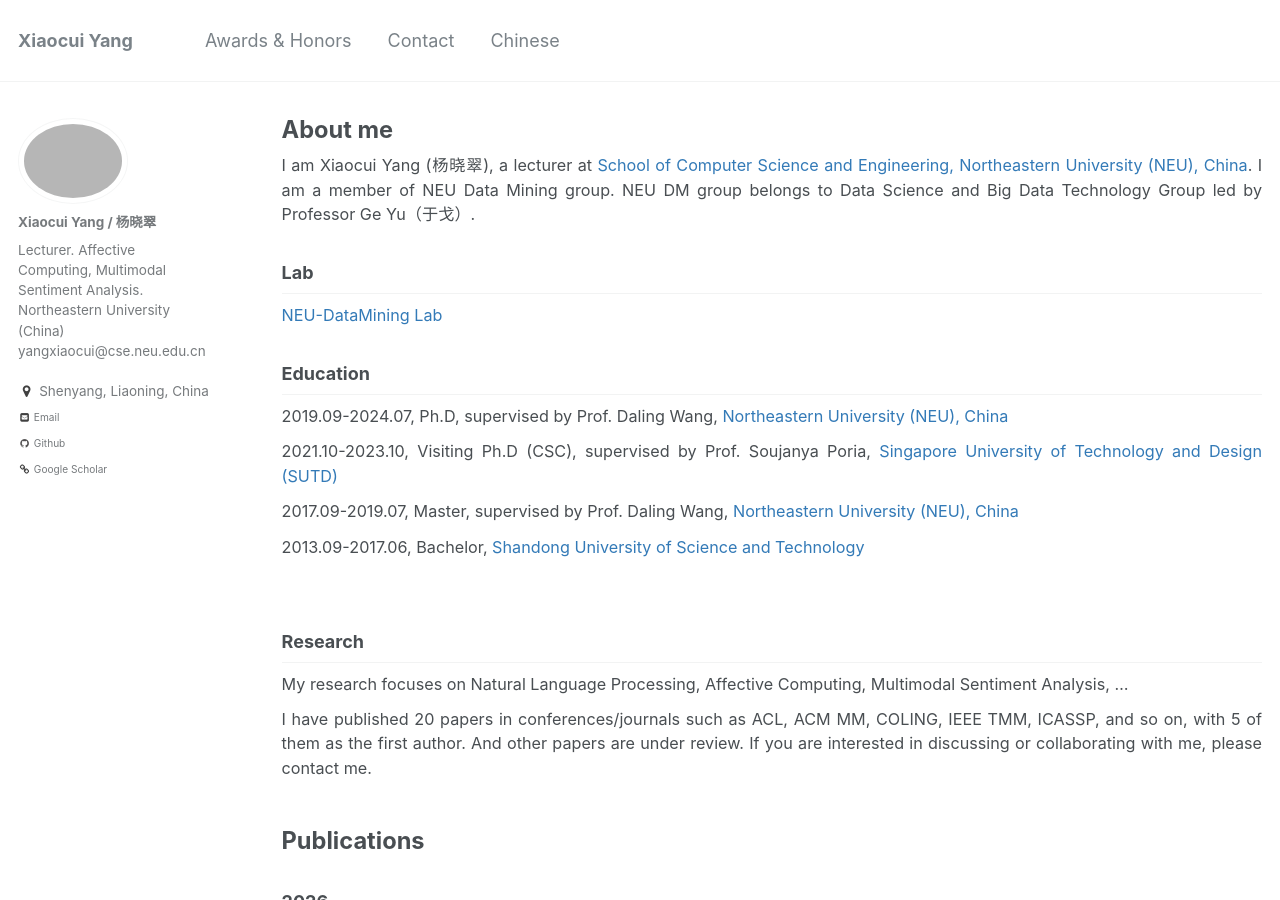
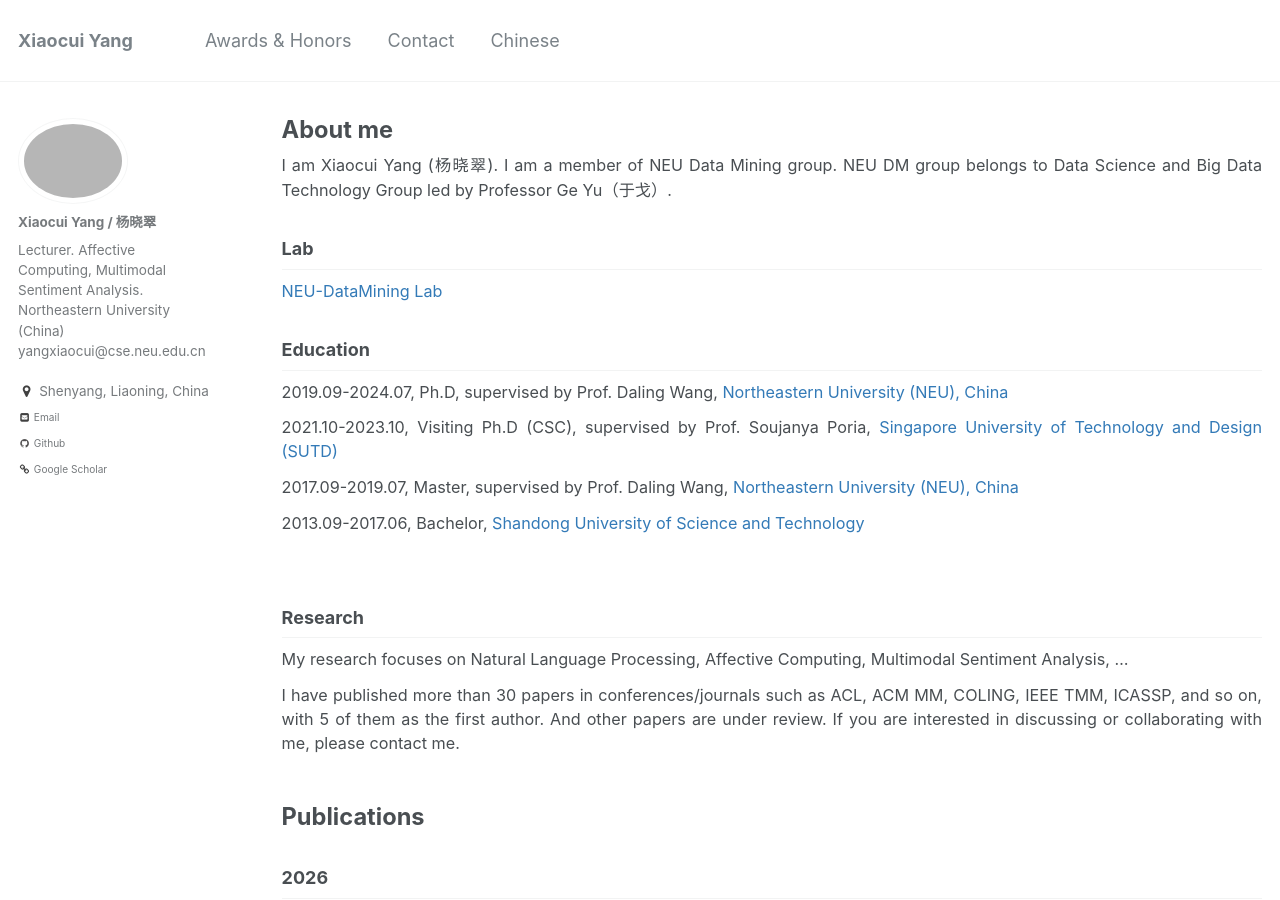
Before and after one commit to YangXiaocui1215/yangxiaocui1215.github.io, a Jekyll site: the page built from _pages/about.md, in a window 1280 px wide and 900 px high. Built offline with Jekyll 4.4.1, drawn with Linux system fonts in a browser that asks for light colours.

Commit message:
Update about.md

```diff
--- a/_pages/about.md
+++ b/_pages/about.md
@@ -9,7 +9,7 @@ redirect_from:
 ---
 
 
-I am Xiaocui Yang (杨晓翠), a lecturer at [School of Computer Science and Engineering, Northeastern University (NEU), China](https://www.neu.edu.cn/).
+I am Xiaocui Yang (杨晓翠).
 I am a member of NEU Data Mining group. NEU DM group belongs to Data Science and Big Data Technology Group led by Professor Ge Yu（于戈）.
 
 ## Lab
@@ -34,7 +34,7 @@ I am a member of NEU Data Mining group. NEU DM group belongs to Data Science and
 
 My research focuses on Natural Language Processing, Affective Computing, Multimodal Sentiment Analysis, ...
 
-I have published 20 papers in conferences/journals such as ACL, ACM MM, COLING, IEEE TMM, ICASSP, and so on, with 5 of them as the first author. And other papers are under review.
+I have published more than 30 papers in conferences/journals such as ACL, ACM MM, COLING, IEEE TMM, ICASSP, and so on, with 5 of them as the first author. And other papers are under review.
 If you are interested in discussing or collaborating with me, please contact me.
 
 
```
